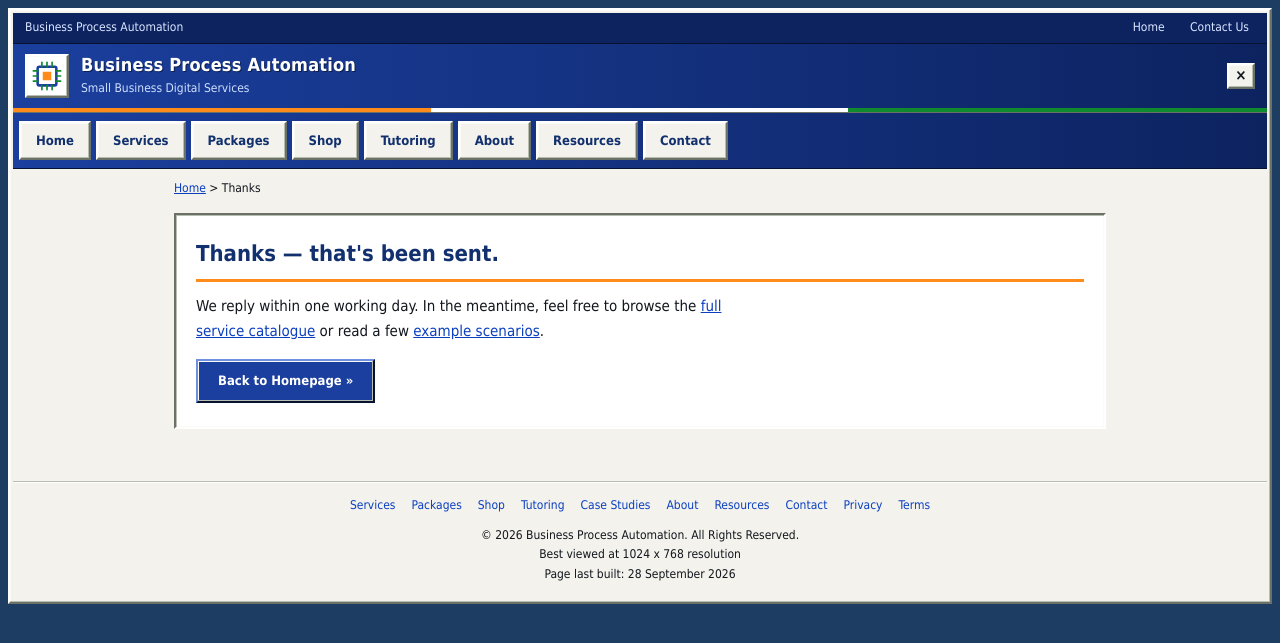
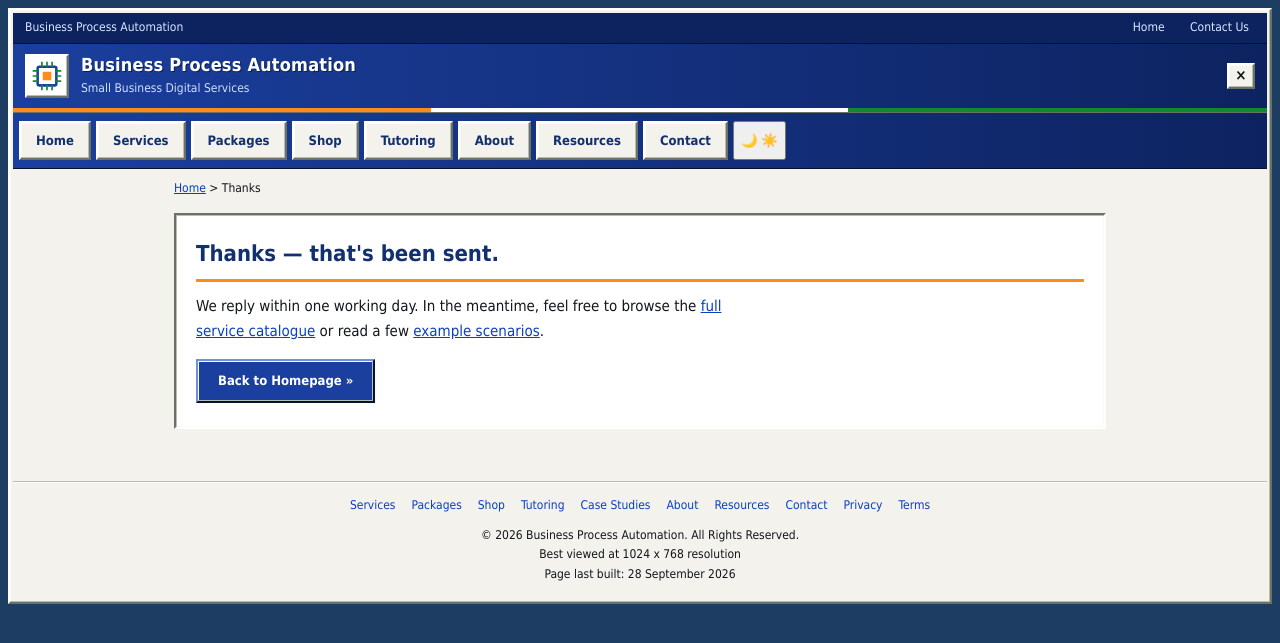
Before and after one commit to bpaconsulting370/test1_28_9_26, a Jekyll site: the page built from thank-you/index.html, in a window 1280 px wide. Shown: the top 643 px of the page. Built offline with Jekyll 4.4.1, drawn with Linux system fonts in a browser that asks for light colours.

Commit message:
Update nav.html
dark mode light mode toggle button

```diff
--- a/_includes/nav.html
+++ b/_includes/nav.html
@@ -8,5 +8,9 @@
     <li><a href="{{ '/about/' | relative_url }}"{% if page.url contains '/about/' %} aria-current="page"{% endif %}>About</a></li>
     <li><a href="{{ '/resources/' | relative_url }}"{% if page.url contains '/resources/' %} aria-current="page"{% endif %}>Resources</a></li>
     <li><a href="{{ '/contact/' | relative_url }}"{% if page.url contains '/contact/' %} aria-current="page"{% endif %}>Contact</a></li>
+    <button id="theme-toggle" type="button" aria-label="Toggle dark mode">
+  <span class="theme-icon-light">🌙</span>
+  <span class="theme-icon-dark">☀️</span>
+</button>
   </ul>
 </nav>
```
